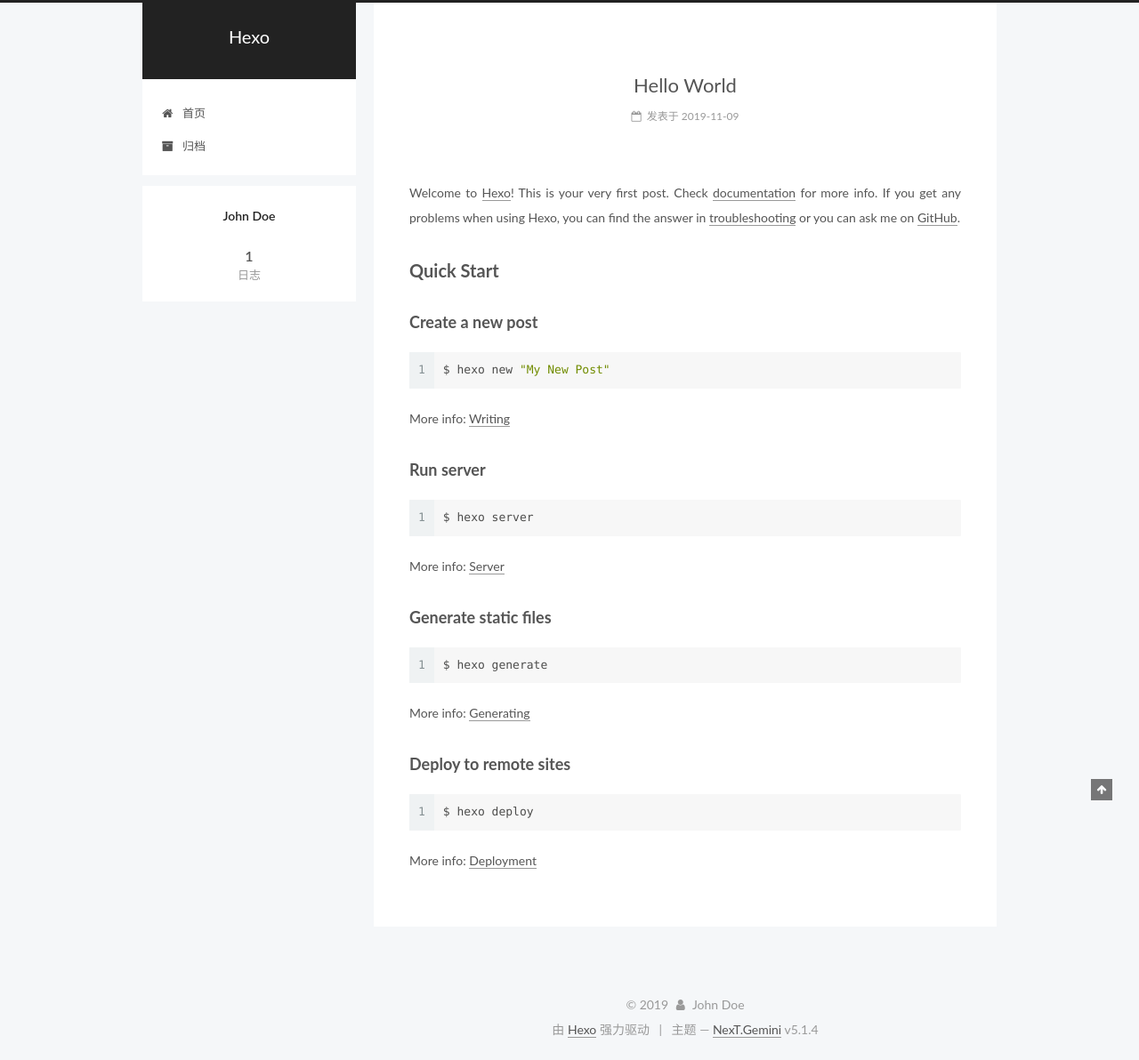
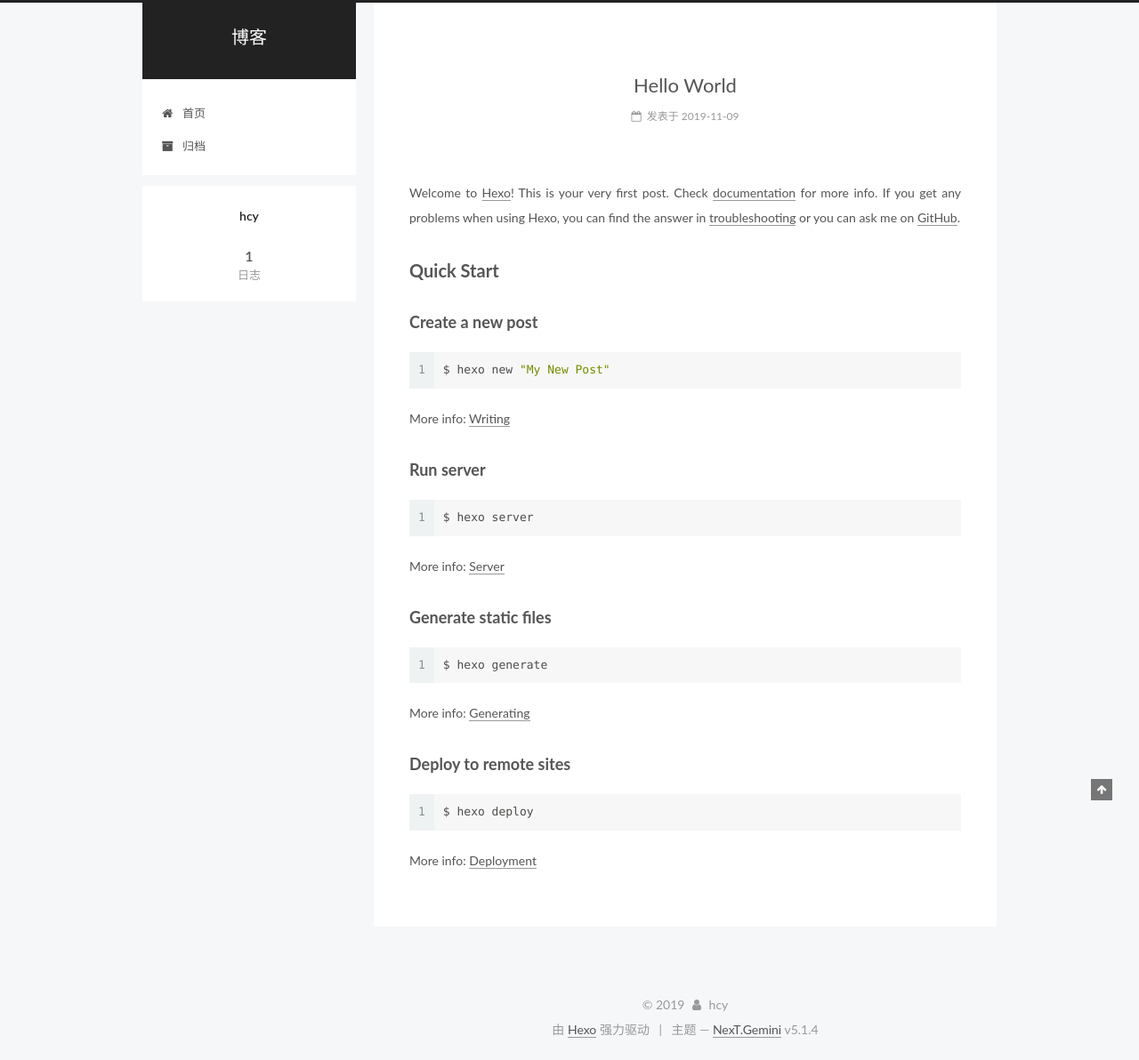
Before and after one commit to CxForward/CxForward.github.io, a plain HTML site: page index.html in a window 1280 px wide. Shown: the whole page at 89% size. Drawn offline with Linux system fonts and the light colour scheme.

Commit message:
Site updated: 2019-11-10 00:35:32

```diff
--- a/index.html
+++ b/index.html
@@ -80,9 +80,9 @@
 
 
 <meta property="og:type" content="website">
-<meta property="og:title" content="Hexo">
+<meta property="og:title" content="博客">
 <meta property="og:url" content="http:&#x2F;&#x2F;yoursite.com&#x2F;index.html">
-<meta property="og:site_name" content="Hexo">
+<meta property="og:site_name" content="博客">
 <meta property="og:locale" content="zh-Hans">
 <meta name="twitter:card" content="summary">
 
@@ -120,7 +120,7 @@
 
 
 
-  <title>Hexo</title>
+  <title>博客</title>
 
 
 
@@ -151,7 +151,7 @@
     <div class="custom-logo-site-title">
       <a href="/"  class="brand" rel="start">
         <span class="logo-line-before"><i></i></span>
-        <span class="site-title">Hexo</span>
+        <span class="site-title">博客</span>
         <span class="logo-line-after"><i></i></span>
       </a>
     </div>
@@ -231,13 +231,13 @@
     <link itemprop="mainEntityOfPage" href="http://yoursite.com/2019/11/09/hello-world/">
 
     <span hidden itemprop="author" itemscope itemtype="http://schema.org/Person">
-      <meta itemprop="name" content="John Doe">
+      <meta itemprop="name" content="hcy">
       <meta itemprop="description" content="">
       <meta itemprop="image" content="/images/avatar.gif">
     </span>
 
     <span hidden itemprop="publisher" itemscope itemtype="http://schema.org/Organization">
-      <meta itemprop="name" content="Hexo">
+      <meta itemprop="name" content="博客">
     </span>
 
 
@@ -382,7 +382,7 @@
         <div class="site-overview">
           <div class="site-author motion-element" itemprop="author" itemscope itemtype="http://schema.org/Person">
 
-              <p class="site-author-name" itemprop="name">John Doe</p>
+              <p class="site-author-name" itemprop="name">hcy</p>
               <p class="site-description motion-element" itemprop="description"></p>
           </div>
 
@@ -438,7 +438,7 @@
   <span class="with-love">
     <i class="fa fa-user"></i>
   </span>
-  <span class="author" itemprop="copyrightHolder">John Doe</span>
+  <span class="author" itemprop="copyrightHolder">hcy</span>
 
 
 </div>
```
Also changed, not shown: 2019/11/09/hello-world/index.html (+7 -7 lines), archives/2019/11/index.html (+6 -6 lines), archives/2019/index.html (+6 -6 lines), archives/index.html (+6 -6 lines).
